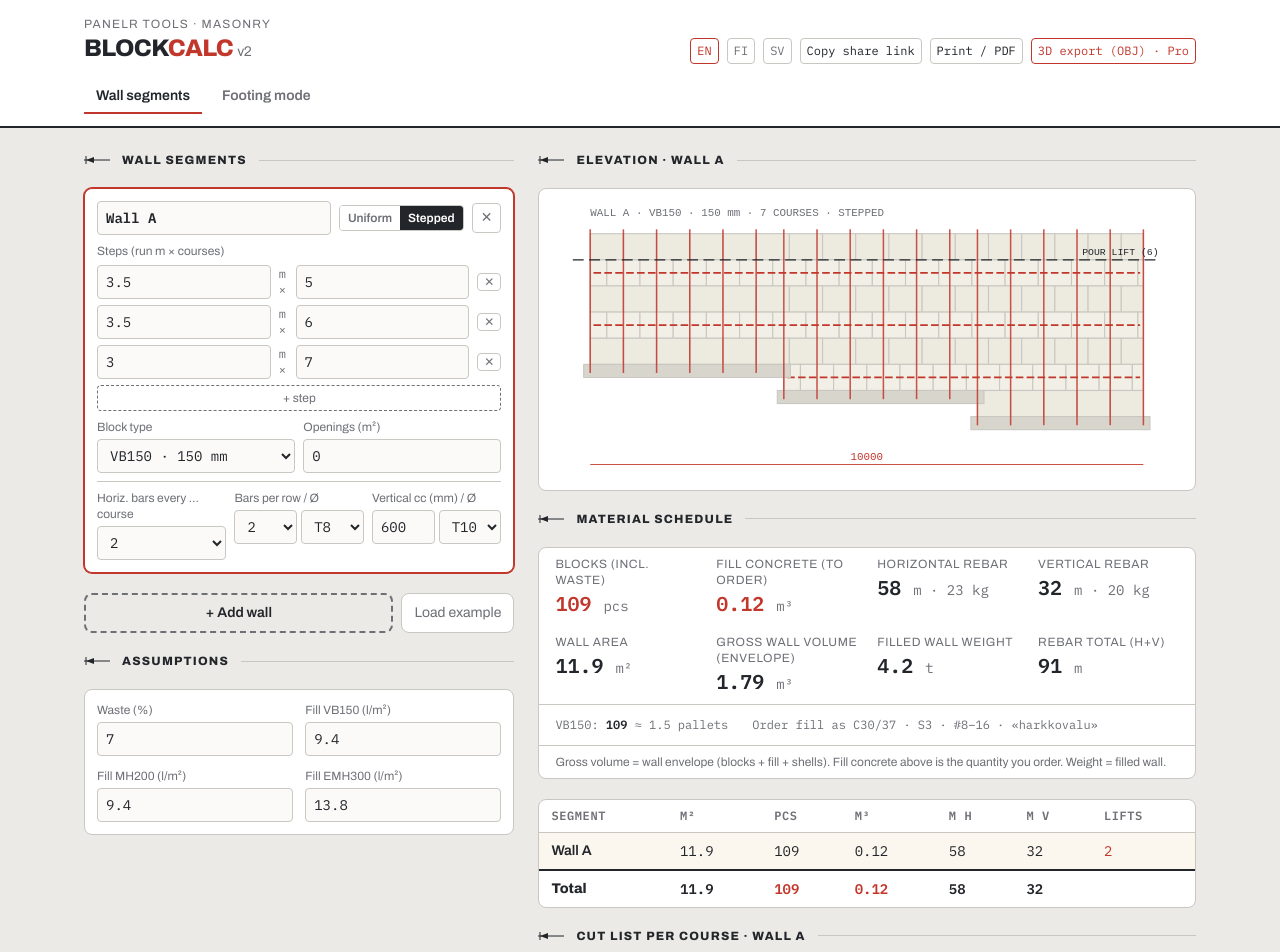
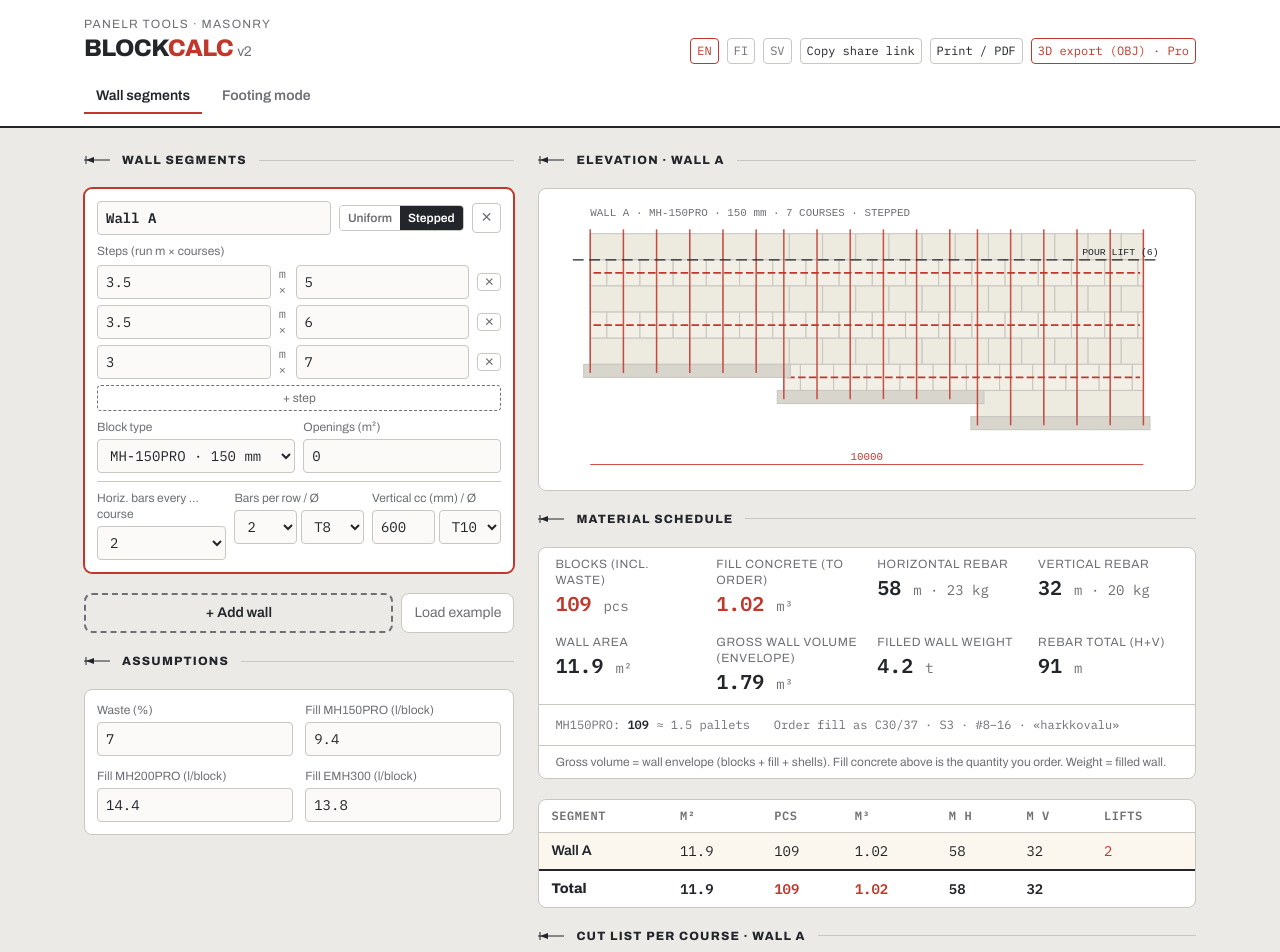
Before and after one commit to MadeByFranz/blockcalc, a React (Vite) app: page / in a window 1280 px wide. Shown: the top 952 px of the page. Built offline with nearby package versions, Linux system fonts and the light colour scheme.

Commit message:
Refactor block presets and update calculations

```diff
--- a/src/App.jsx
+++ b/src/App.jsx
@@ -6,9 +6,9 @@ const INK = "#22252A", PAPER = "#EBEAE6", CARD = "#FFFFFF", REBAR = "#C2372B",
 
 // ---------- block presets ----------
 const BLOCK_PRESETS = {
-  VB150: { label: "VB150 · 150 mm", width: 150, fill: 9.4, perPallet: 72, wallKgM2: 350 },
-  MH200: { label: "MH200 · 200 mm", width: 200, fill: 9.4, perPallet: 60, wallKgM2: 450 },
-  EMH300: { label: "EMH300 · 300 mm", width: 300, fill: 13.8, perPallet: 40, wallKgM2: 420 },
+  MH150PRO: { label: "MH-150PRO · 150 mm", width: 150, fillPerBlock: 9.4, perPallet: 72, wallKgM2: 350 },
+  MH200PRO: { label: "MH-200PRO · 200 mm", width: 200, fillPerBlock: 14.4, perPallet: 60, wallKgM2: 450 },
+  EMH300: { label: "EMH-300 · 300 mm", width: 300, fillPerBlock: 13.8, perPallet: 40, wallKgM2: 420 },
 };
 const BL = 0.6, BH = 0.2, KG = { 8: 0.395, 10: 0.617, 12: 0.888 };
 const uid = () => Math.random().toString(36).slice(2, 8);
@@ -119,11 +119,6 @@ function cutList(seg) {
   const rowsAll = courseRows(seg);
   const maxC = rowsAll.length;
   return rowsAll.map((row, i) => {
-    // For a row of length L (in meters), we need ceil(L/BL) bricks
-    // BL = 0.6m (brick length)
-    const consumed = Math.ceil(row.length / BL);
-
-    // Preserve the existing cut logic for visualization purposes, but don't use it for block counting
     const offset = rowOffset(i, maxC);
     let full = 0; const cuts = [];
     for (const [sa, sb] of rowSpans(seg, i)) {
@@ -135,8 +130,7 @@ function cutList(seg) {
       if (offset > 0 && spanL > offset) cuts.push(300);
       if (rem > 0.02) cuts.push(Math.round(rem * 1000));
     }
-
-    // Use the accurate consumed count
+    const consumed = full + Math.ceil(cuts.reduce((a, c) => a + c, 0) / 600);
     return { i, L: row.length, full, cuts, consumed };
   });
 }
@@ -147,9 +141,12 @@ function calcWall(seg, opts) {
   const waste = 1 + opts.wastePct / 100;
   const rows = courseRows(seg);
   const cl = cutList(seg);
-  const blocksRaw = cl.reduce((a, r) => a + r.consumed, 0);
+  // Simple site method: blocks per course = ceil(length / 0.6), summed over courses
+  const blocksRaw = rows.reduce((a, r) => a + Math.ceil(r.length / BL - 1e-9), 0);
   const blocks = Math.ceil(blocksRaw * waste);
-  const fillM3 = (area * (opts.menekki[seg.type] ?? preset.fill) * waste) / 1000;
+  // Fill concrete: litres per block × total blocks (incl. waste), converted to m³
+  const fillPerBlock = opts.menekki[seg.type] ?? preset.fillPerBlock;
+  const fillM3 = (blocks * fillPerBlock) / 1000;
   // horizontal rebar: every Nth course, hCount bars per reinforced row
   const hRows = rows.filter((_, i) => (rows.length - i) % seg.hEvery === 0); // count from bottom
   const hLen = hRows.reduce((a, r) => a + r.length, 0) * seg.hCount * 1.1;
@@ -393,11 +390,11 @@ export default function BlockCalc() {
   const [lang, setLang] = useState(saved?.lang || "en");
   const t = T[lang];
   const [wastePct, setWastePct] = useState(saved?.wastePct ?? 7);
-  const [menekki, setMenekki] = useState(saved?.menekki || { VB150: 9.4, MH200: 9.4, EMH300: 13.8 });
+  const [menekki, setMenekki] = useState(saved?.menekki || { MH150PRO: 9.4, MH200PRO: 14.4, EMH300: 13.8 });
   const [tab, setTab] = useState("walls");
   const [segments, setSegments] = useState(saved?.segments || [
     {
-      id: uid(), name: "Wall A", type: "VB150", openingsM2: 0,
+      id: uid(), name: "Wall A", type: "MH150PRO", openingsM2: 0,
       mode: "stepped", length: 10, courses: 6,
       steps: [{ len: 3.5, courses: 5 }, { len: 3.5, courses: 6 }, { len: 3, courses: 7 }],
       hEvery: 2, hCount: 2, hDia: 8, vcc: 600, vDia: 10,
@@ -440,7 +437,7 @@ export default function BlockCalc() {
 
   const addSegment = () => {
     const s = {
-      id: uid(), name: `Wall ${String.fromCharCode(65 + segments.length)}`, type: "VB150",
+      id: uid(), name: `Wall ${String.fromCharCode(65 + segments.length)}`, type: "MH150PRO",
       openingsM2: 0, mode: "uniform", length: 4, courses: 6, steps: [{ len: 4, courses: 6 }],
       hEvery: 2, hCount: 2, hDia: 8, vcc: 600, vDia: 10,
     };
@@ -453,7 +450,7 @@ export default function BlockCalc() {
   const loadExample = () => {
     const ex = [
       {
-        id: uid(), name: "Tupa S+N walls", type: "VB150", openingsM2: 0.6, mode: "stepped",
+        id: uid(), name: "Tupa S+N walls", type: "MH150PRO", openingsM2: 0.6, mode: "stepped",
         length: 12, courses: 7,
         steps: [{ len: 4, courses: 6 }, { len: 4.2, courses: 7 }, { len: 3.8, courses: 8 }],
         hEvery: 2, hCount: 2, hDia: 8, vcc: 600, vDia: 10,
@@ -640,7 +637,7 @@ export default function BlockCalc() {
                     value={wastePct} onChange={(e) => setWastePct(+e.target.value || 0)} />
                 </label>
                 {Object.keys(BLOCK_PRESETS).map((k) => (
-                  <label key={k} className="text-xs flex flex-col gap-1" style={{ color: MUTED }}>{t.fill} {k} (l/m²)
+                  <label key={k} className="text-xs flex flex-col gap-1" style={{ color: MUTED }}>{t.fill} {k} (l/block)
                     <input type="number" min="0" className={inputCls} style={inputStyle} value={menekki[k]}
                       onChange={(e) => setMenekki((m) => ({ ...m, [k]: +e.target.value || 0 }))} />
                   </label>
```
